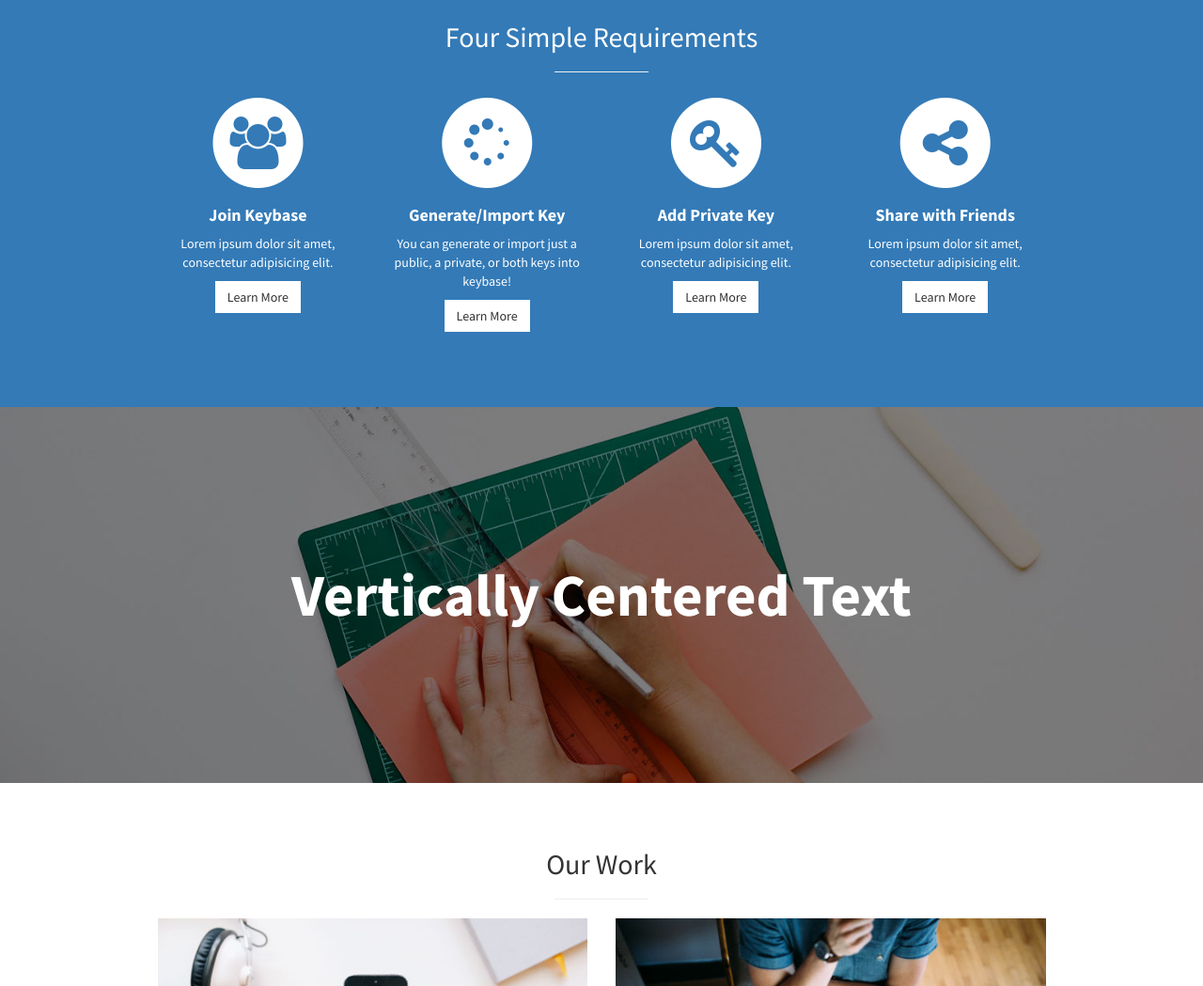
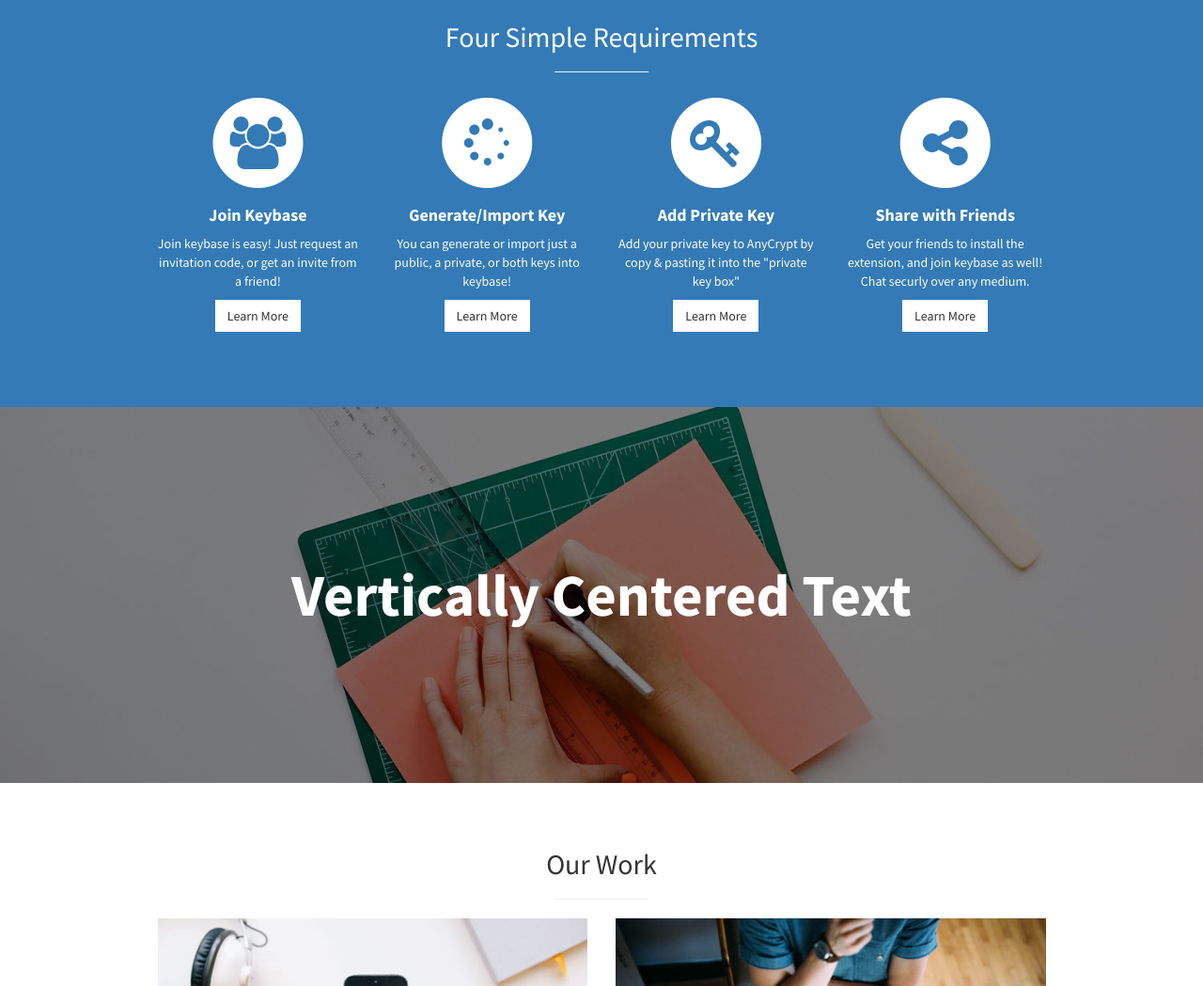
Before and after one commit to lettergram/AnyCrypt, a plain HTML site: page index.html in a window 1280 px wide. Shown: the part 1010-2059 px from the top of the page at 94% size. Drawn offline with Linux system fonts and the light colour scheme.

Commit message:
added text to requirements

```diff
--- a/index.html
+++ b/index.html
@@ -99,8 +99,11 @@
                   <h4>
                     <strong>Join Keybase</strong>
                   </h4>
-                  <p>Lorem ipsum dolor sit amet, consectetur adipisicing elit.</p>
-                  <a href="#" class="btn btn-light">Learn More</a>
+                  <p>
+		    Join keybase is easy! Just request an invitation code,
+		    or get an invite from a friend!
+		  </p>
+                  <a href="https://keybase.io/" class="btn btn-light">Learn More</a>
                 </div>
               </div>
               <div class="col-md-3 col-sm-6">
@@ -128,7 +131,10 @@
                   <h4>
                     <strong>Add Private Key</strong>
                   </h4>
-                  <p>Lorem ipsum dolor sit amet, consectetur adipisicing elit.</p>
+                  <p>
+		    Add your private key to AnyCrypt by copy & pasting
+		    it into the "private key box"
+		  </p>
                   <a href="#" class="btn btn-light">Learn More</a>
                 </div>
               </div>
@@ -141,7 +147,10 @@
                   <h4>
                     <strong>Share with Friends</strong>
                   </h4>
-                  <p>Lorem ipsum dolor sit amet, consectetur adipisicing elit.</p>
+                  <p>
+		    Get your friends to install the extension, and
+		    join keybase as well! Chat securly over any medium.
+		  </p>
                   <a href="#" class="btn btn-light">Learn More</a>
                 </div>
               </div>
```
